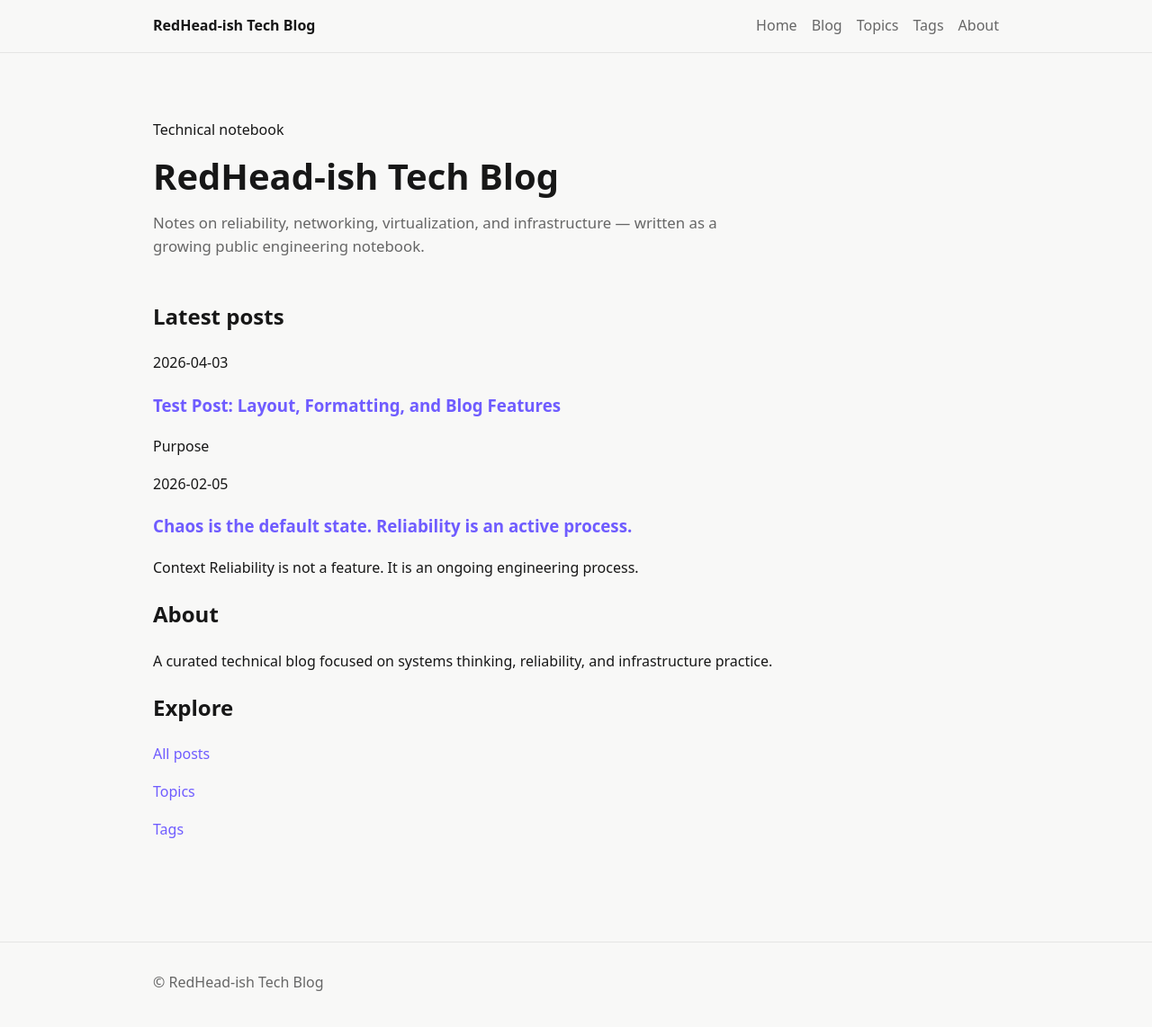
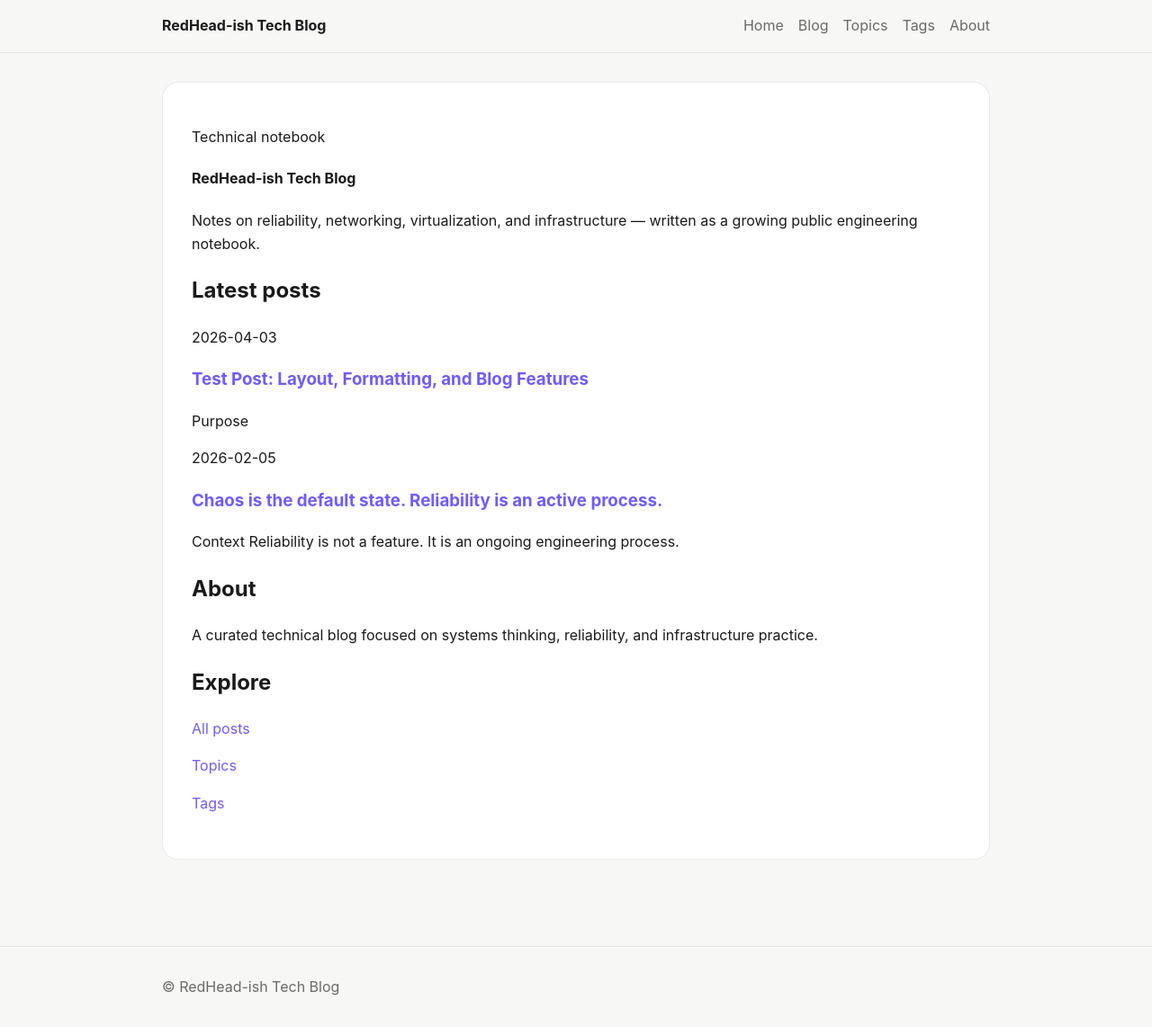
Before and after one commit to Redheadish/.github.io, a Jekyll site: the page built from index.md, in a window 1280 px wide. Shown: the whole page at 90% size. Built offline with Jekyll 4.4.1, drawn with Linux system fonts in a browser that asks for light colours.

Commit message:
Refactor CSS variables and layout styles
Updated CSS variables for background, text, and muted colors. Adjusted layout properties for various components.

```diff
--- a/assets/css/base.css
+++ b/assets/css/base.css
@@ -1,7 +1,8 @@
 :root {
-  --bg: #f8f8f7;
-  --text: #171717;
-  --muted: #666;
+  --bg: #f7f7f5;
+  --panel: #ffffff;
+  --text: #1a1a1a;
+  --muted: #6a6a6a;
   --accent: #6f5cff;
   --border: rgba(0, 0, 0, 0.08);
 }
@@ -14,7 +15,7 @@ body {
   margin: 0;
   background: var(--bg);
   color: var(--text);
-  font-family: system-ui, -apple-system, BlinkMacSystemFont, "Segoe UI", sans-serif;
+  font-family: Inter, system-ui, -apple-system, BlinkMacSystemFont, "Segoe UI", sans-serif;
   line-height: 1.6;
 }
 
@@ -29,11 +30,11 @@ a:hover {
 
 .site-header {
   border-bottom: 1px solid var(--border);
-  background: rgba(248, 248, 247, 0.95);
+  background: rgba(247, 247, 245, 0.96);
 }
 
 .site-header-inner {
-  max-width: 980px;
+  max-width: 960px;
   margin: 0 auto;
   padding: 1rem 1.25rem;
   display: flex;
@@ -49,8 +50,8 @@ a:hover {
 
 .nav {
   display: flex;
+  flex-wrap: wrap;
   gap: 1rem;
-  flex-wrap: wrap;
 }
 
 .nav a {
@@ -61,8 +62,8 @@ a:hover {
   color: var(--text);
 }
 
-main {
-  max-width: 980px;
+.site-main {
+  max-width: 960px;
   margin: 0 auto;
   padding: 2rem 1.25rem 3rem;
 }
@@ -73,43 +74,38 @@ main {
 }
 
 .site-footer-inner {
-  max-width: 980px;
+  max-width: 960px;
   margin: 0 auto;
   padding: 1rem 1.25rem;
   color: var(--muted);
 }
 
-.hero {
-  padding: 1rem 0 0.5rem;
+.page,
+.post {
+  background: var(--panel);
+  border: 1px solid var(--border);
+  border-radius: 18px;
+  padding: 2rem;
 }
 
-.hero h1 {
-  margin: 0 0 0.75rem;
-  font-size: 2.5rem;
+.page-header h1,
+.post-header h1 {
+  margin-top: 0;
+  margin-bottom: 1rem;
+  font-size: 2.4rem;
   line-height: 1.1;
 }
 
-.hero-subtitle {
-  max-width: 42rem;
-  color: var(--muted);
-  font-size: 1.05rem;
+.page-content p,
+.post-content p {
+  margin-bottom: 1rem;
 }
 
-.home-section {
-  margin-top: 2rem;
-}
-
-.home-post-card {
-  padding: 1rem 0;
-  border-bottom: 1px solid var(--border);
-}
-
-.home-post-card h3 {
-  margin: 0 0 0.35rem;
-}
-
-.blog-item {
-  margin-bottom: 1.25rem;
+.page-content ul,
+.page-content ol,
+.post-content ul,
+.post-content ol {
+  padding-left: 1.3rem;
 }
 
 .blog-date,
@@ -120,27 +116,10 @@ main {
   font-size: 0.92rem;
 }
 
-.page,
-.post {
-  background: transparent;
-}
-
-.page-header h1,
-.post-header h1 {
-  margin-top: 0;
-  margin-bottom: 0.6rem;
-  line-height: 1.15;
-}
-
-.post-content p {
-  margin-bottom: 1rem;
-}
-
-.post-content ul,
-.post-content ol,
-.page-content ul,
-.page-content ol {
-  padding-left: 1.25rem;
+.home-post-card,
+.blog-item {
+  padding: 1rem 0;
+  border-bottom: 1px solid var(--border);
 }
 
 blockquote {
@@ -198,6 +177,7 @@ hr {
 @media (prefers-color-scheme: dark) {
   :root {
     --bg: #111216;
+    --panel: #1a1c22;
     --text: #f1f1f1;
     --muted: #a7a7a7;
     --accent: #a391ff;
@@ -205,7 +185,7 @@ hr {
   }
 
   .site-header {
-    background: rgba(17, 18, 22, 0.95);
+    background: rgba(17, 18, 22, 0.96);
   }
 
   blockquote {
@@ -227,15 +207,17 @@ hr {
     align-items: flex-start;
   }
 
-  .nav {
-    gap: 0.8rem;
+  .page,
+  .post {
+    padding: 1.25rem;
   }
 
-  .hero h1 {
+  .page-header h1,
+  .post-header h1 {
     font-size: 2rem;
   }
 
-  main {
+  .site-main {
     padding: 1.25rem 1rem 2rem;
   }
 }
```
